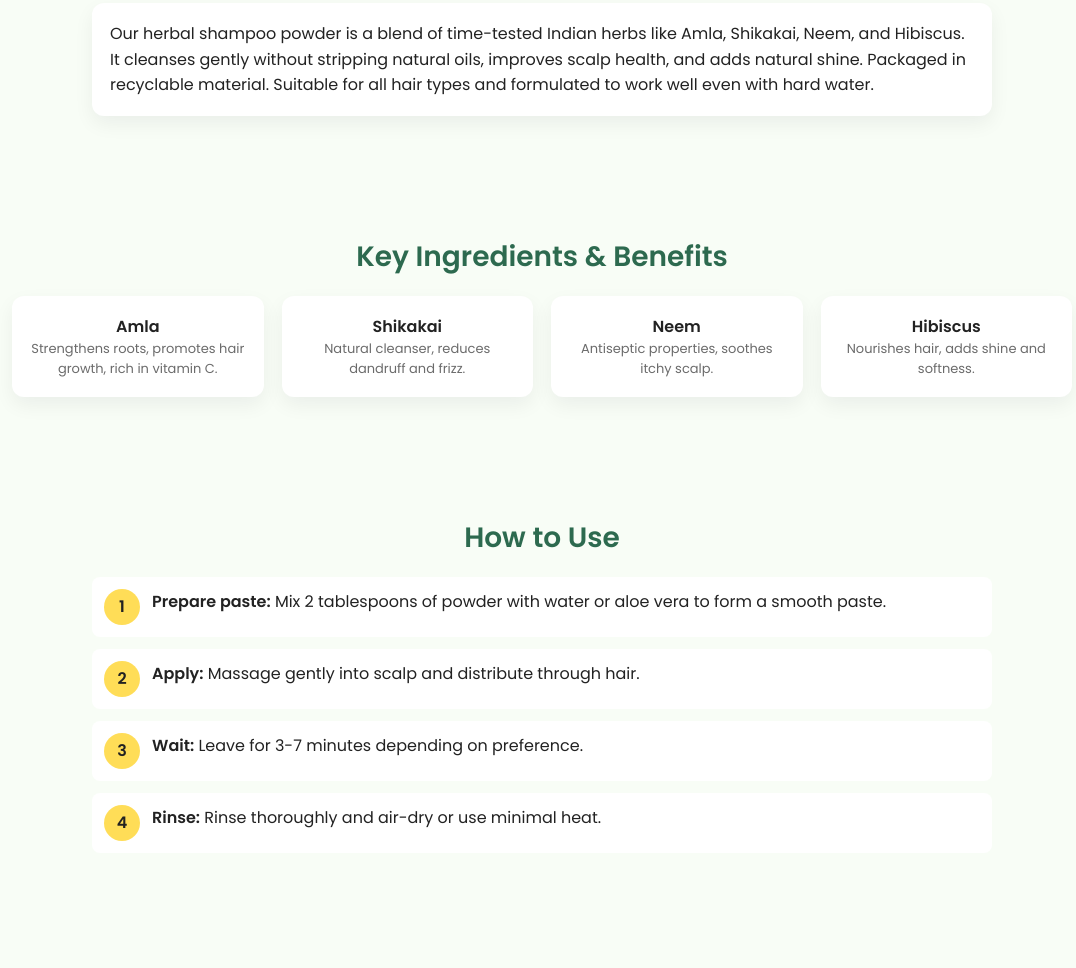
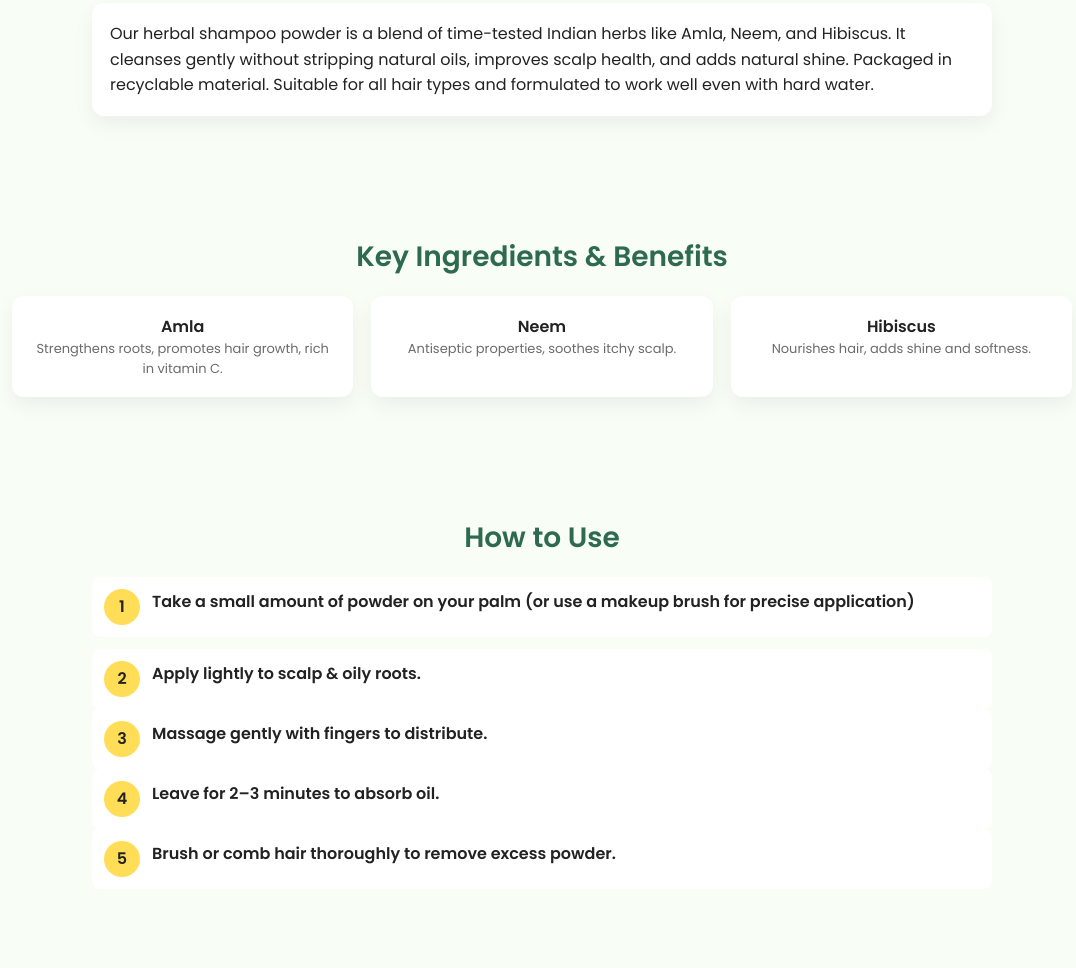
Before and after one commit to Mahesh33217/EcoEssence-Project, a plain HTML site: page index.html in a window 1280 px wide. Shown: the part 1232-2200 px from the top of the page, without its empty margins (98-1174 px from the left). Drawn offline with nearby package versions, Linux system fonts and the light colour scheme.

Commit message:
Update index.html

```diff
--- a/index.html
+++ b/index.html
@@ -108,7 +108,7 @@ footer{background:var(--green);color:white;padding:24px 20px;text-align:center;m
     <h3 class="section-title">About Our Product</h3>
     <div class="card" style="max-width:900px;margin:0 auto;text-align:left">
       <p style="font-size:16px;line-height:1.6">
-        Our herbal shampoo powder is a blend of time-tested Indian herbs like Amla, Shikakai, Neem, and Hibiscus.
+        Our herbal shampoo powder is a blend of time-tested Indian herbs like Amla, Neem, and Hibiscus.
         It cleanses gently without stripping natural oils, improves scalp health, and adds natural shine. Packaged in recyclable material.
         Suitable for all hair types and formulated to work well even with hard water.
       </p>
@@ -122,10 +122,10 @@ footer{background:var(--green);color:white;padding:24px 20px;text-align:center;m
         <h4>Amla</h4>
         <p class="small">Strengthens roots, promotes hair growth, rich in vitamin C.</p>
       </div>
-      <div class="card">
+<!--       <div class="card">
         <h4>Shikakai</h4>
         <p class="small">Natural cleanser, reduces dandruff and frizz.</p>
-      </div>
+      </div> -->
       <div class="card">
         <h4>Neem</h4>
         <p class="small">Antiseptic properties, soothes itchy scalp.</p>
@@ -142,19 +142,23 @@ footer{background:var(--green);color:white;padding:24px 20px;text-align:center;m
     <div class="steps" style="max-width:900px;margin:0 auto">
       <div class="step">
         <div class="num">1</div>
-        <div><strong>Prepare paste:</strong> Mix 2 tablespoons of powder with water or aloe vera to form a smooth paste.</div>
+        <div><strong>Take a small amount of powder on your palm (or use a makeup brush for precise application)</div>
       </div>
       <div class="step">
         <div class="num">2</div>
-        <div><strong>Apply:</strong> Massage gently into scalp and distribute through hair.</div>
+        <div>Apply lightly to scalp & oily roots.</div>
       </div>
       <div class="step">
         <div class="num">3</div>
-        <div><strong>Wait:</strong> Leave for 3-7 minutes depending on preference.</div>
+        <div>Massage gently with fingers to distribute.</div>
       </div>
       <div class="step">
         <div class="num">4</div>
-        <div><strong>Rinse:</strong> Rinse thoroughly and air-dry or use minimal heat.</div>
+        <div>Leave for 2–3 minutes to absorb oil.</div>
+      </div>
+      <div class="step">
+        <div class="num">5</div>
+        <div>Brush or comb hair thoroughly to remove excess powder.</div>
       </div>
     </div>
   </section>
```
